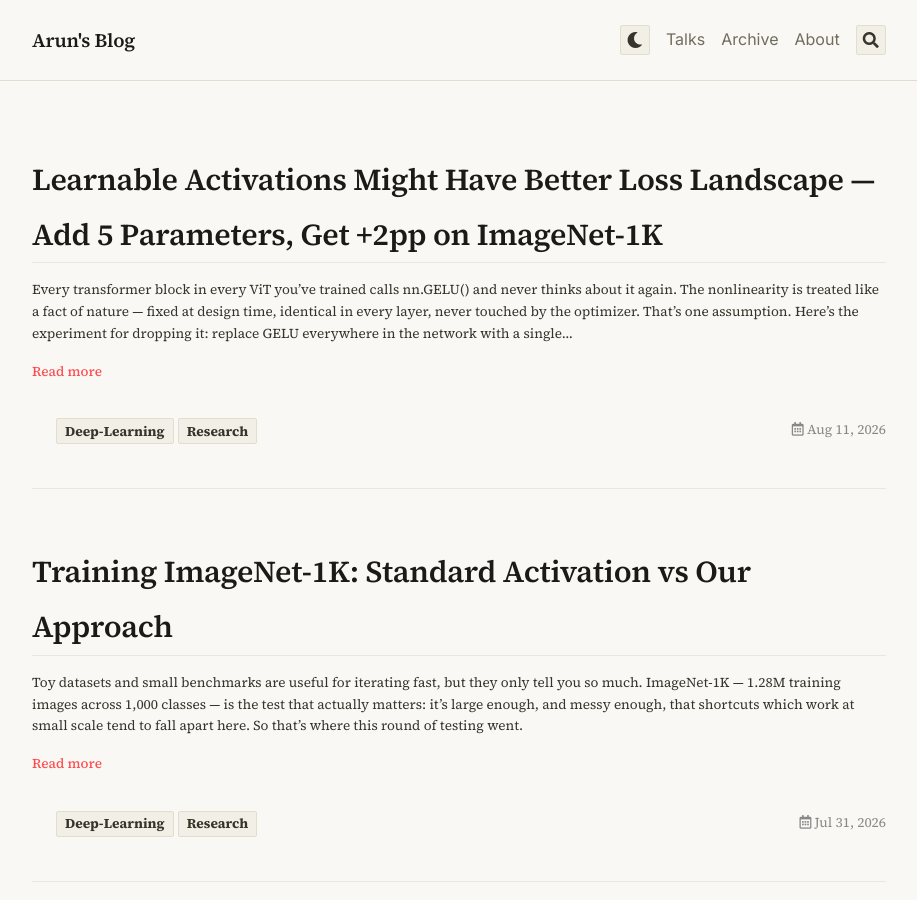
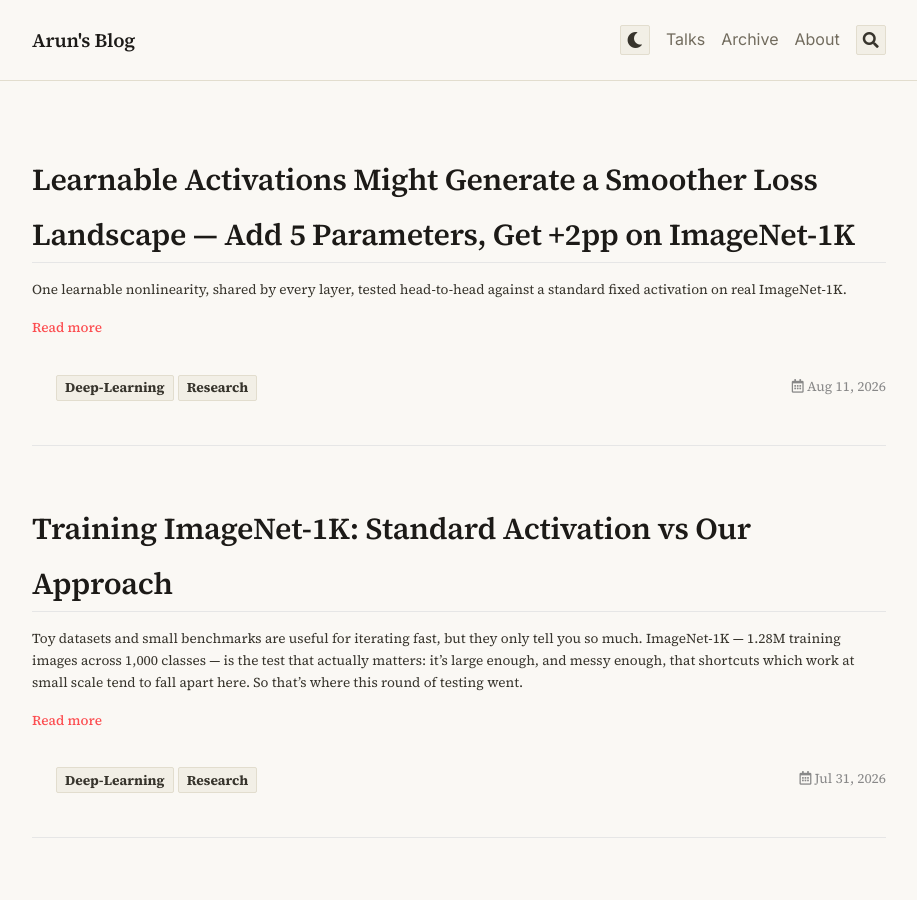
Before and after one commit to Arunprakash-A/Arunprakash-a.github.io, a Jekyll site: the page built from index.html, in a window 1280 px wide and 900 px high. Shown: the whole window, without its empty margins (181-1098 px from the left). Built offline with Jekyll 4.4.1, drawn with Linux system fonts in a browser that asks for light colours; nearby versions of some CDN libraries; the list of posts is cut into pages by our own code; some of the changed lines change nothing that is shown.

Commit message:
Update ImageNet-1K post: 5-seed results, loss-landscape and SGD sections
- Title: "Might Have Better" -> "Might Generate a Smoother" Loss Landscape
- Rewritten intro with quick-findings summary
- Results extended from 4 to 5 seeds throughout (table, mean+-s.d.,
  paired t-test, parity epoch, fig_curves.png/fig_gap.png regenerated
  from the 5-seed logs)
- Corrected the "gap never goes negative" claim: seed5 has 2/500
  matched-epoch points with a small negative gap (-0.15pt @ ep23,
  -0.11pt @ ep32); stated honestly instead of dropped
- New section "Is the loss landscape actually smoother?" backed by
  mlp_svd/mlp_svd_summary.json (fc1 spectral norm + stable rank,
  6/6 blocks favor the learnable activation)
- New section "Does it survive a different optimizer?" reporting the
  actual in-progress AdamW-vs-SGD signal (SGD currently behind AdamW
  at matched epochs, not yet a finished comparison)

```diff
--- a/_posts/2026-08-11-learnable-activations-might-have-better-loss-landscape.md
+++ b/_posts/2026-08-11-learnable-activations-might-have-better-loss-landscape.md
@@ -1,22 +1,34 @@
 ---
-title: "Learnable Activations Might Have Better Loss Landscape — Add 5 Parameters, Get +2pp on ImageNet-1K"
+layout: post
+title: "Learnable Activations Might Generate a Smoother Loss Landscape — Add 5 Parameters, Get +2pp on ImageNet-1K"
 date: 2026-08-11
-tags: Deep-Learning Research
-key: "LALL1108"
-pageview: true
-comment: true
-mathjax: false
+tags: [Deep-Learning, Research]
+excerpt: "One learnable nonlinearity, shared by every layer, tested head-to-head against a standard fixed activation on real ImageNet-1K."
 ---
 
-<img align="center" src="/images/Learnable-Activations-Might-Have-Better-Loss-Landscape/fig_hero.png">
+<img src="images/Learnable-Activations-Might-Have-Better-Loss-Landscape/fig_hero.png" alt="Two curves for the same activation function: the fixed curve we default to, and the curve five learnable coefficients converged to after training" style="max-width:100%">
 
-Every transformer block in every ViT you've trained calls `nn.GELU()` and never
-thinks about it again. The nonlinearity is treated like a fact of nature —
-fixed at design time, identical in every layer, never touched by the
-optimizer. That's one assumption. Here's the experiment for dropping it:
-replace GELU everywhere in the network with a **single, shared, learnable
-curve** — one small set of numbers, the same ones used in every block — and
-let gradient descent shape it along with everything else.
+While building any neural network, one of the most consequential choices is
+which activation function to use. There are hundreds of activation functions
+in the literature, and a handful have become the default — ReLU, GELU, Swish,
+SiLU, and so on. Either way, we end up fixing the activation function ahead of
+time, hoping that whatever worked best in someone else's study will also work
+best for ours. But what if there's a better activation function out there?
+What if we make it learnable over the interval instead of fixing it? Will it
+converge faster? Will it deliver better performance? Here we study exactly
+that, and test it at ImageNet scale.
+
+Quick findings:
+
+- It improves performance by **+2pp, consistently across epochs** — not just
+  at the final checkpoint — now confirmed across **5 independent seeds**.
+- It **might generate** a smoother loss landscape: the FFN's up-projection weight
+  matrices carry a lower spectral norm *and* a higher stable rank than the
+  fixed activation's, in every one of the 6 transformer blocks (weight-space
+  evidence, not a direct Hessian measurement — details below).
+- Switching the optimizer from AdamW to SGD — a run still **in progress**.
+  The early signal is *not* "performance held steady": at matched epochs so
+  far, SGD is running well behind AdamW for both variants (details below).
 
 <!--more-->
 
@@ -51,7 +63,7 @@
 | Model | depth-6 ViT-Ti/16 (patch 16, 224×224, d_model=192, 6 heads) |
 | Dataset | ImageNet-1K — 1.27M train / 10K val / 50K official test |
 | Optimizer | AdamW, lr 1e-3, weight decay 0.05, cosine schedule, 5-epoch warmup |
-| Epochs | 100, both variants, 4 matched seeds |
+| Epochs | 100, both variants, 5 matched seeds |
 | Augmentation | RandomResizedCrop + flip only — no mixup, no RandAug |
 | **Fixed** | the standard activation, no learnable parameters |
 | **Learnable** | one shared activation, +5 parameters, network-wide |
@@ -63,8 +75,8 @@
 
 ## Results
 
-**Fixed: 62.44% top-1. Learnable: 64.41% top-1. A +1.97 point gain, for five
-extra numbers, holding at every epoch checkpoint measured, across four
+**Fixed: 62.45% top-1. Learnable: 64.38% top-1. A +1.93 point gain, for five
+extra numbers, holding at every epoch checkpoint measured, across five
 independent seeds.**
 
 | Test top-1 (official 50K val) | Fixed | Learnable | Δ |
@@ -73,39 +85,46 @@
 | seed 2 | 62.56% | 64.33% | +1.77 |
 | seed 3 | 62.49% | 63.96% | +1.47 |
 | seed 4 | 62.23% | 64.24% | +2.01 |
-| **mean ± s.d.** | 62.44 ± 0.15% | **64.41 ± 0.50%** | **+1.97 ± 0.48** |
+| seed 5 | 62.49% | 64.27% | +1.78 |
+| **mean ± s.d.** | 62.45 ± 0.13% | **64.38 ± 0.44%** | **+1.93 ± 0.43** |
 
-Paired across all four seeds: t(3) = 8.13, p = 0.0039 — the fourth seed landed
-almost exactly on the first three's mean gap and pulled the estimate tighter,
-not weaker. Best-validation accuracy tells the same story: 65.02% → 67.09%,
-+2.07 ± 0.63 pt, t(3) = 6.58, p = 0.0071.
+Paired across all five seeds: t(4) = 10.02, p = 0.00056 — the fifth seed
+landed close to the existing four-seed mean gap and tightened the estimate
+rather than widening it. Best-validation accuracy tells the same story:
+64.98% → 67.03%, +2.06 ± 0.54 pt, t(4) = 8.45, p = 0.00108.
 
 ### It's not just a better final number — it's ahead the entire time
 
-<img align="center" src="/images/Learnable-Activations-Might-Have-Better-Loss-Landscape/fig_curves.png">
+<img src="images/Learnable-Activations-Might-Have-Better-Loss-Landscape/fig_curves.png" alt="Validation accuracy and training loss over 100 epochs, Fixed vs Learnable, mean of 5 seeds" style="max-width:100%">
 
 Learnable tracks above Fixed from very early in training and never falls
-back. It reaches Fixed's *entire 100-epoch* validation accuracy at epoch 82
-— the same final quality, with ~18% of the training budget still on the
+back. It reaches Fixed's *entire 100-epoch* validation accuracy at epoch 83
+— the same final quality, with ~17% of the training budget still on the
 table.
 
-### The gap never goes negative — not once, across 400 checkpoints
+### The gap is negative at just 2 of 500 checkpoints — and recovers immediately
 
-<img align="center" src="/images/Learnable-Activations-Might-Have-Better-Loss-Landscape/fig_gap.png">
+<img src="images/Learnable-Activations-Might-Have-Better-Loss-Landscape/fig_gap.png" alt="Learnable minus Fixed validation accuracy gap at every matched epoch, 5 seeds" style="max-width:100%">
 
-Four seeds × 100 epochs = 400 matched comparison points. The worst single
-point across all of them is +0.09 pt. The gap is noisy epoch to epoch (a 10K
-validation split will do that) but it is never in Fixed's favor.
+Five seeds × 100 epochs = 500 matched comparison points. With four seeds this
+gap had never gone negative; the fifth seed breaks that streak, barely — seed
+5 dips to −0.15 pt at epoch 23 and −0.11 pt at epoch 32, both early/mid
+training, both gone by the next logged epoch. Every other point, 498 of 500,
+favors Learnable. The gap is noisy epoch to epoch (a 10K validation split
+will do that), and at this sample size two brief dips read as noise, not a
+real regression — but "never negative" was the wrong claim to make on four
+seeds, and it's worth saying so plainly rather than quietly dropping the
+inconvenient seed.
 
 ### What did five numbers learn to do?
 
 The three seeds below had their weights checkpointed every epoch, which is
 what makes it possible to reconstruct exactly how the five coefficients moved
-during training; the fourth seed above confirms the accuracy gain but wasn't
-checkpointed at that resolution, so this section and the next two stay
-3-seed.
+during training; the fourth and fifth seeds above confirm the accuracy gain
+but weren't checkpointed at that resolution, so this section and the next two
+stay 3-seed.
 
-<img align="center" src="/images/Learnable-Activations-Might-Have-Better-Loss-Landscape/fig_coeffs.png">
+<img src="images/Learnable-Activations-Might-Have-Better-Loss-Landscape/fig_coeffs.png" alt="All five coefficients over training, mean of 3 seeds, band = min-max" style="max-width:100%">
 
 The coefficients move a lot early — a sharp swing in the first ~5 epochs,
 then a slower drift for the rest of training — and they land in essentially
@@ -115,7 +134,7 @@
 noise; that's the training problem pulling on the activation the same way
 every time.
 
-<img align="center" src="/images/Learnable-Activations-Might-Have-Better-Loss-Landscape/fig_activation.png">
+<img src="images/Learnable-Activations-Might-Have-Better-Loss-Landscape/fig_activation.png" alt="The learned activation curve at several epochs, compared to the fixed activation, weighted by where real pre-activations land" style="max-width:100%">
 
 Panel A is the part that matters: zoomed to the range where the network's
 actual pre-activations live (panel C shows that distribution directly), the
@@ -148,3 +167,55 @@
 - **Getting the far field "wrong" costs nothing, because the far field is
   empty.** The curves diverge sharply past |t| ≈ 2, but essentially no real
   pre-activation ever lands there (0.013% outside ±π, none outside ±2π).
+
+## Is the loss landscape actually smoother?
+
+A direct answer would need the Hessian of the loss — we don't have that here.
+What we do have is the singular-value spectrum of every FFN weight matrix
+(fc1, the up-projection, and fc2, the down-projection) in all 6 transformer
+blocks, at 10 checkpoints across training, for both variants (seed 1). Two
+standard scalar summaries of that spectrum are a reasonable weight-space proxy
+for "how extreme a map this layer computes": the **spectral norm** (the top
+singular value — an upper bound on how much the layer can stretch its input
+in any direction, i.e. a Lipschitz-constant proxy) and the **stable rank**
+(‖W‖²_F / ‖W‖²_2 — how spread the weight's energy is across directions, versus
+concentrated in one).
+
+<img src="images/Learnable-Activations-Might-Have-Better-Loss-Landscape/fig_landscape_summary.png" alt="fc1 spectral norm and stable rank over training, standard vs Global FAct K=2, mean over 6 transformer blocks with min-max band" style="max-width:100%">
+
+For the up-projection (fc1), the pattern is completely consistent: at every
+checkpointed epoch, in **every one of the 6 blocks**, Learnable's weight
+matrix has both a lower spectral norm and a higher stable rank than Fixed's —
+at epoch 100, roughly half the spectral norm and 2-3× the stable rank in most
+blocks. That's a less extreme, less anisotropic linear map at every stage of
+training, not just at convergence. The down-projection (fc2) doesn't show the
+same clean separation — it's mixed across blocks, sometimes favoring one
+variant and sometimes the other — so this is presented as fc1-specific
+evidence, not a network-wide claim, and it's weight-space geometry rather than
+a curvature measurement of the loss itself. The full 6-block × 2-layer
+breakdown lives in `mlp_svd/mlp_svd_summary.json` for anyone who wants to look
+past the summary.
+
+## Does it survive a different optimizer?
+
+Everything above uses AdamW. A natural follow-up: is the +2pp gain an AdamW
+artifact, or does it hold under plain SGD too? That run (lr=0.05, momentum
+0.9, Nesterov) is **still in progress** as of this writing — standard_sgd_seed1
+has reached epoch 42/100, fact_k2_global_sgd_seed1 epoch 26/100 — so this is
+an early look, not a finished comparison.
+
+<img src="images/Learnable-Activations-Might-Have-Better-Loss-Landscape/fig_epochs_to_match_40ep.png" alt="AdamW vs SGD validation accuracy, both variants, first 40 epochs, seed 1 -- SGD runs marked incomplete" style="max-width:100%">
+
+Two things are visible in the partial data. First, SGD is converging much
+slower than AdamW for *both* variants under these hyperparameters — at the
+last matched epoch, fact_k2_global sits at 43.8% (SGD, epoch 26) vs 52.3%
+(AdamW, epoch 26), and standard sits at 44.7% (SGD, epoch 42) vs 52.9% (AdamW,
+epoch 42). Neither SGD run has reached 50% val_acc yet, while AdamW passed it
+by epoch 20–28. So the honest headline right now is **"SGD is currently well
+behind AdamW at matched epochs"** — not "performance held steady across
+optimizers." Second, and more relevant to this post's actual claim: the
+Learnable-over-Fixed gap is still visibly present under SGD too (the dashed
+FAct line sits above the dashed standard line throughout). Whether SGD closes
+the AdamW gap on the back half of its cosine schedule, the way training
+elsewhere in this project has repeatedly done, is an open question this run
+will answer — this section will be updated once it completes 100 epochs.
```
Also changed, not shown: images/Learnable-Activations-Might-Have-Better-Loss-Landscape/fig_curves.png, images/Learnable-Activations-Might-Have-Better-Loss-Landscape/fig_epochs_to_match_40ep.png (added), images/Learnable-Activations-Might-Have-Better-Loss-Landscape/fig_gap.png, images/Learnable-Activations-Might-Have-Better-Loss-Landscape/fig_landscape_summary.png (added).
